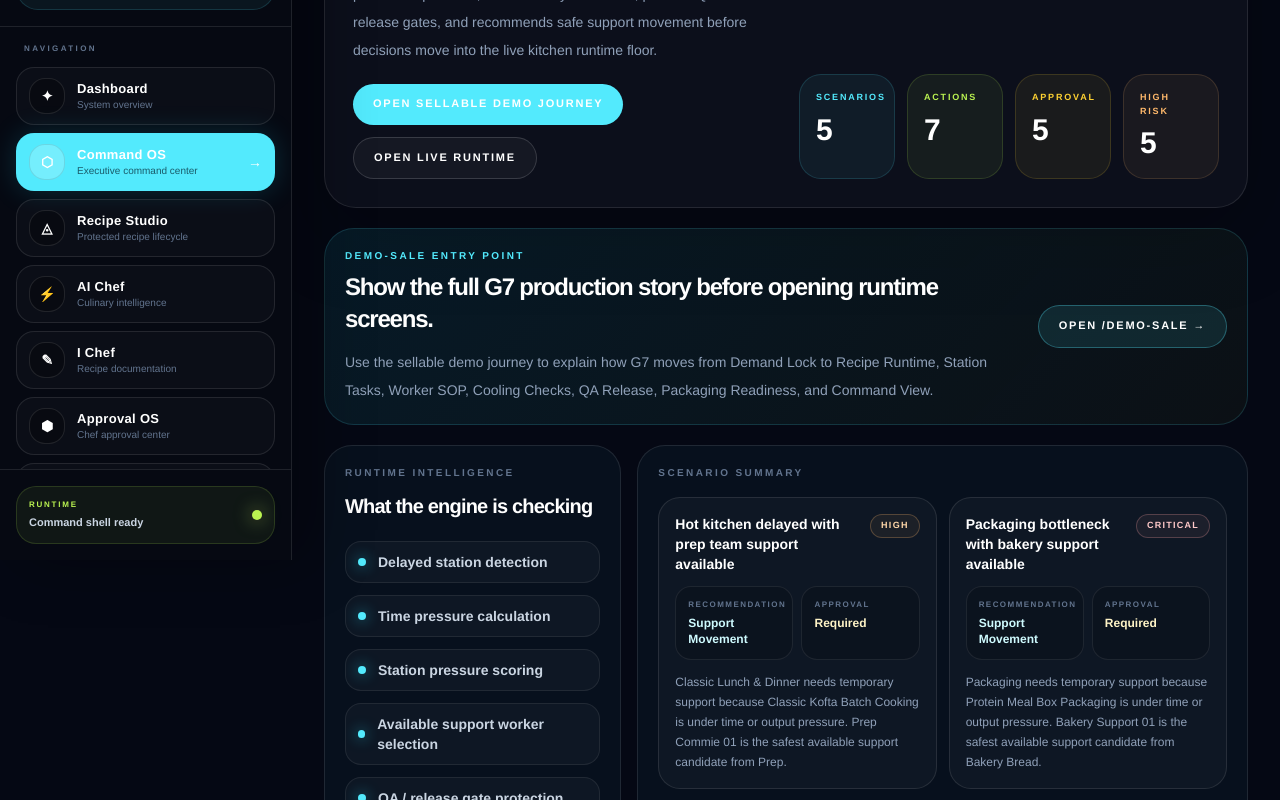
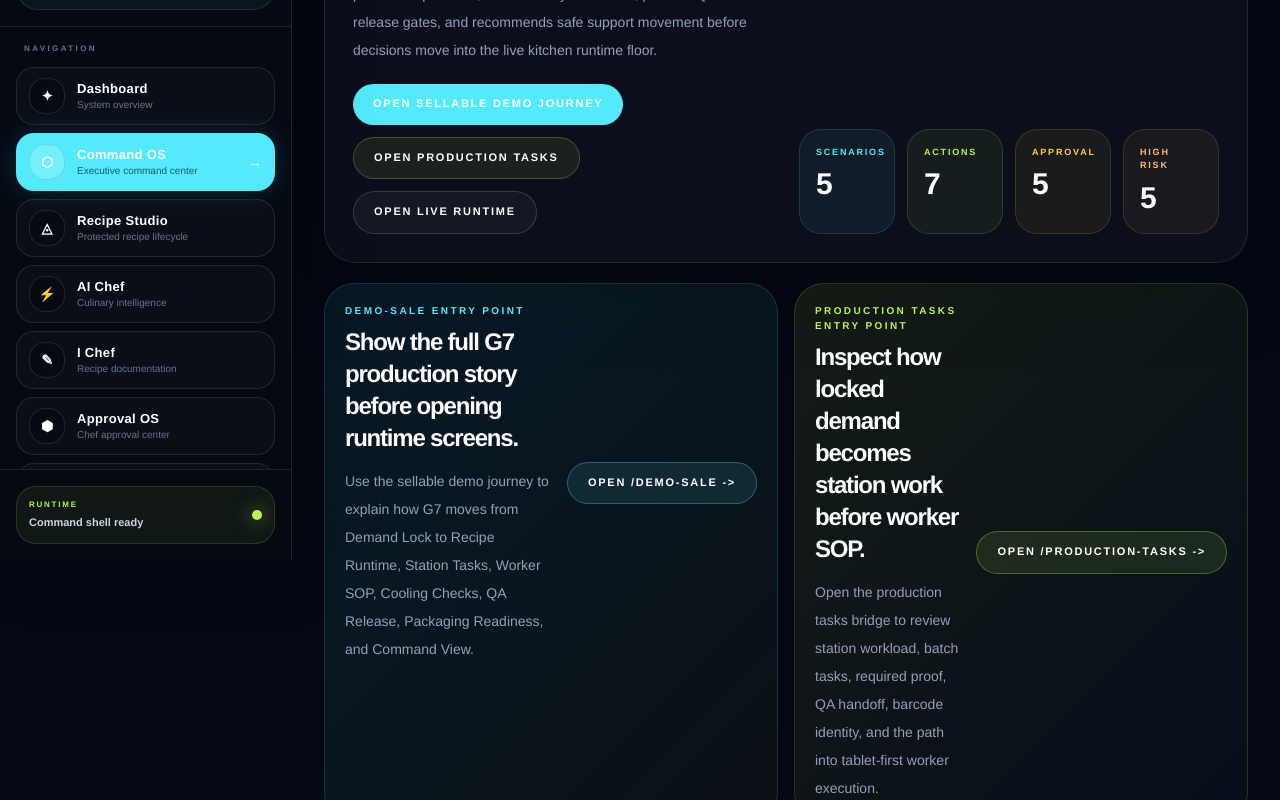
Before and after one commit to ammsofia11-wq/g7-mvpos, a Next.js app: page /command in a window 1280 px wide. Shown: the part 240-1040 px from the top of the page. Built offline with nearby package versions, Linux system fonts and the light colour scheme.

Commit message:
Add production tasks entry to command

```diff
--- a/app/(app)/command/page.tsx
+++ b/app/(app)/command/page.tsx
@@ -44,7 +44,7 @@ export default function KitchenCommandPreviewPage() {
         <div className="flex flex-col gap-6 xl:flex-row xl:items-end xl:justify-between">
           <div className="max-w-4xl">
             <p className="text-[10px] font-black uppercase tracking-[0.28em] text-cyan-300">
-              Command OS · Executive Chef Runtime Preview
+              Command OS - Executive Chef Runtime Preview
             </p>
 
             <h1 className="mt-3 text-3xl font-black tracking-[-0.06em] text-white sm:text-5xl">
@@ -64,6 +64,13 @@ export default function KitchenCommandPreviewPage() {
                 className="rounded-full bg-cyan-300 px-5 py-3 text-[11px] font-black uppercase tracking-[0.16em] text-[#06111F] transition hover:bg-white"
               >
                 Open Sellable Demo Journey
+              </Link>
+
+              <Link
+                href="/production-tasks"
+                className="rounded-full border border-lime-300/25 bg-lime-300/[0.08] px-5 py-3 text-[11px] font-black uppercase tracking-[0.16em] text-lime-100 transition hover:bg-lime-300 hover:text-[#06111F]"
+              >
+                Open Production Tasks
               </Link>
 
               <Link
@@ -107,7 +114,8 @@ export default function KitchenCommandPreviewPage() {
         </div>
       </section>
 
-      <section className="mt-5 rounded-[30px] border border-cyan-300/15 bg-[linear-gradient(135deg,rgba(34,211,238,0.09),rgba(204,255,51,0.035))] p-5">
+      <section className="mt-5 grid gap-4 lg:grid-cols-2">
+        <section className="rounded-[30px] border border-cyan-300/15 bg-[linear-gradient(135deg,rgba(34,211,238,0.09),rgba(204,255,51,0.035))] p-5">
           <div className="flex flex-col gap-4 lg:flex-row lg:items-center lg:justify-between">
             <div>
               <p className="text-[10px] font-black uppercase tracking-[0.24em] text-cyan-300">
@@ -129,9 +137,37 @@ export default function KitchenCommandPreviewPage() {
               href="/demo-sale"
               className="shrink-0 rounded-full border border-cyan-300/30 bg-cyan-300/10 px-5 py-3 text-[11px] font-black uppercase tracking-[0.16em] text-cyan-100 transition hover:bg-cyan-300 hover:text-[#06111F]"
             >
-            Open /demo-sale →
+              Open /demo-sale -&gt;
             </Link>
           </div>
+        </section>
+
+        <section className="rounded-[30px] border border-lime-300/15 bg-[linear-gradient(135deg,rgba(204,255,51,0.08),rgba(34,211,238,0.035))] p-5">
+          <div className="flex flex-col gap-4 lg:flex-row lg:items-center lg:justify-between">
+            <div>
+              <p className="text-[10px] font-black uppercase tracking-[0.24em] text-lime-300">
+                Production Tasks Entry Point
+              </p>
+
+              <h2 className="mt-2 text-2xl font-black tracking-[-0.05em] text-white">
+                Inspect how locked demand becomes station work before worker SOP.
+              </h2>
+
+              <p className="mt-3 max-w-4xl text-sm leading-7 text-slate-400">
+                Open the production tasks bridge to review station workload,
+                batch tasks, required proof, QA handoff, barcode identity, and
+                the path into tablet-first worker execution.
+              </p>
+            </div>
+
+            <Link
+              href="/production-tasks"
+              className="shrink-0 rounded-full border border-lime-300/30 bg-lime-300/10 px-5 py-3 text-[11px] font-black uppercase tracking-[0.16em] text-lime-100 transition hover:bg-lime-300 hover:text-[#06111F]"
+            >
+              Open /production-tasks -&gt;
+            </Link>
+          </div>
+        </section>
       </section>
 
       <section className="mt-5 grid gap-4 lg:grid-cols-3">
@@ -304,7 +340,7 @@ export default function KitchenCommandPreviewPage() {
                       </p>
 
                       <p className="mt-2 text-sm font-black text-white">
-                        {recommendation.supportMove.workerName} →{" "}
+                        {recommendation.supportMove.workerName} -&gt;{" "}
                         {recommendation.supportMove.toStation}
                       </p>
 
```
Lines whose indentation alone changed are shown as unchanged.
